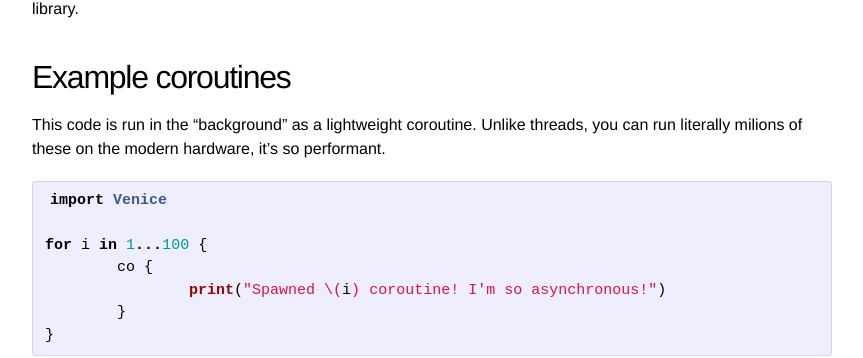
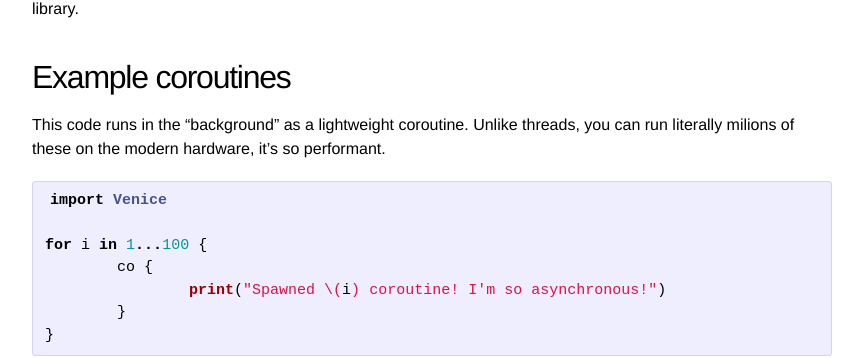
Before and after one commit to vi4m/vi4m.github.io, a Jekyll site: the page built from _posts/2016-09-04-swift-on-linux-tutorial-part-2.md, in a window 1280 px wide and 900 px high, scrolled down 383 px. Shown: the part 144-502 px from the top of the window, without its empty margins (208-1071 px from the left). Built offline with Jekyll 4.4.1, drawn with Linux system fonts in a browser that asks for light colours; comment, search, counter and statistics services are not loaded.

Commit message:
Update 2016-09-04-swift-on-linux-tutorial-part-2.md

````diff
--- a/_posts/2016-09-04-swift-on-linux-tutorial-part-2.md
+++ b/_posts/2016-09-04-swift-on-linux-tutorial-part-2.md
@@ -23,7 +23,7 @@
 
 ## Example coroutines
 
-This code is run in the "background" as a lightweight coroutine. Unlike threads, you can run literally milions of these on the modern hardware, it's so performant.
+This code runs in the "background" as a lightweight coroutine. Unlike threads, you can run literally milions of these on the modern hardware, it's so performant.
 
 ```swift
 import Venice
````
